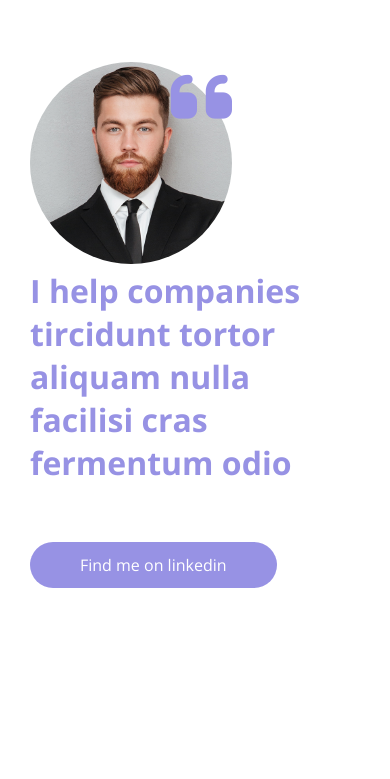
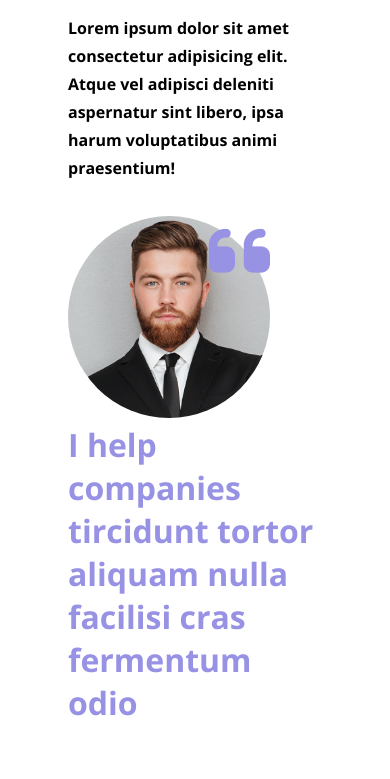
Before and after one commit to Francesca-Barletta/htmlcss-responsive-layout, a plain HTML site: page index.html in a window 390 px wide. Shown: the part 9345-10124 px from the top of the page. Before the commit the page ends 9971 px from the top, so only its background shows below. Drawn offline with nearby package versions, Linux system fonts and the light colour scheme.

Commit message:
add responsive md and lg for about-us section

```diff
--- a/css/style.css
+++ b/css/style.css
@@ -230,6 +230,13 @@ p{
     text-align: center;
 }
 /*ABOUT US*/
+.about-us{
+    padding: 50px 0;
+}
+.about-us .col-md-8,
+.about-us .col-md-4{
+    padding: 0 50px;
+}
 p.ab-us{
     margin-bottom: 34px;
 }
@@ -244,6 +251,10 @@ p.ab-us{
     top: 0;
     right: 0px;
 
+}
+.button.bt-purple.bt-sm{
+    font-size: 12px;
+    padding: 12px 16px;
 }
 /*MEDIA_QUERY*/
 
@@ -263,6 +274,11 @@ p.ab-us{
     }
    .h2-md{
     font-size: 60px;
+   }
+   .h2-sm{
+    font-size: 18px;
+    margin-bottom: 0;
+    margin-top: 20px;
    }
    .planning-img{
     margin: 100px 0;
--- a/index.html
+++ b/index.html
@@ -220,18 +220,18 @@
 <section class="about-us">
     <div class="container">
         <div class="row">
-            <div class="col-12">
+            <div class="col-12 col-md-8">
                 <h2 class="h2-purple">About Us</h2>
                 <p class="ab-us">Lorem ipsum dolor sit amet consectetur adipisicing elit. Accusamus repudiandae ea ex qui excepturi ipsa beatae dolores voluptatem corrupti maiores voluptates quisquam error ab consectetur, totam at ipsum. Facilis quisquam doloribus minus itaque beatae atque voluptates molestiae magnam non esse?</p>
                 <p class="ab-us">Lorem ipsum dolor sit amet consectetur adipisicing elit. Atque vel adipisci deleniti aspernatur sint libero, ipsa harum voluptatibus animi praesentium!</p>
             </div>
-            <div class="col-12">
+            <div class="col-12 col-md-4">
                 <div class="about-us-img">
                     <i class="fa-solid fa-quote-left quotes"></i>
                     <img class="img-radio" src="./img/about.jpg" alt="">
                 </div>
-                <h2 class="h2-purple">I help companies tircidunt tortor aliquam nulla facilisi cras fermentum odio</h2>
-                <a href="#" class="button bt-purple bt-sm">Find me on linkedin</a>
+                <h2 class="h2-purple h2-sm">I help companies tircidunt tortor aliquam nulla facilisi cras fermentum odio</h2>
+                <a href="#" class="button bt-purple bt-sm"><i class="fa-brands fa-linkedin"></i>Find me on linkedin</a>
             </div>
         </div>
     </div>
```
